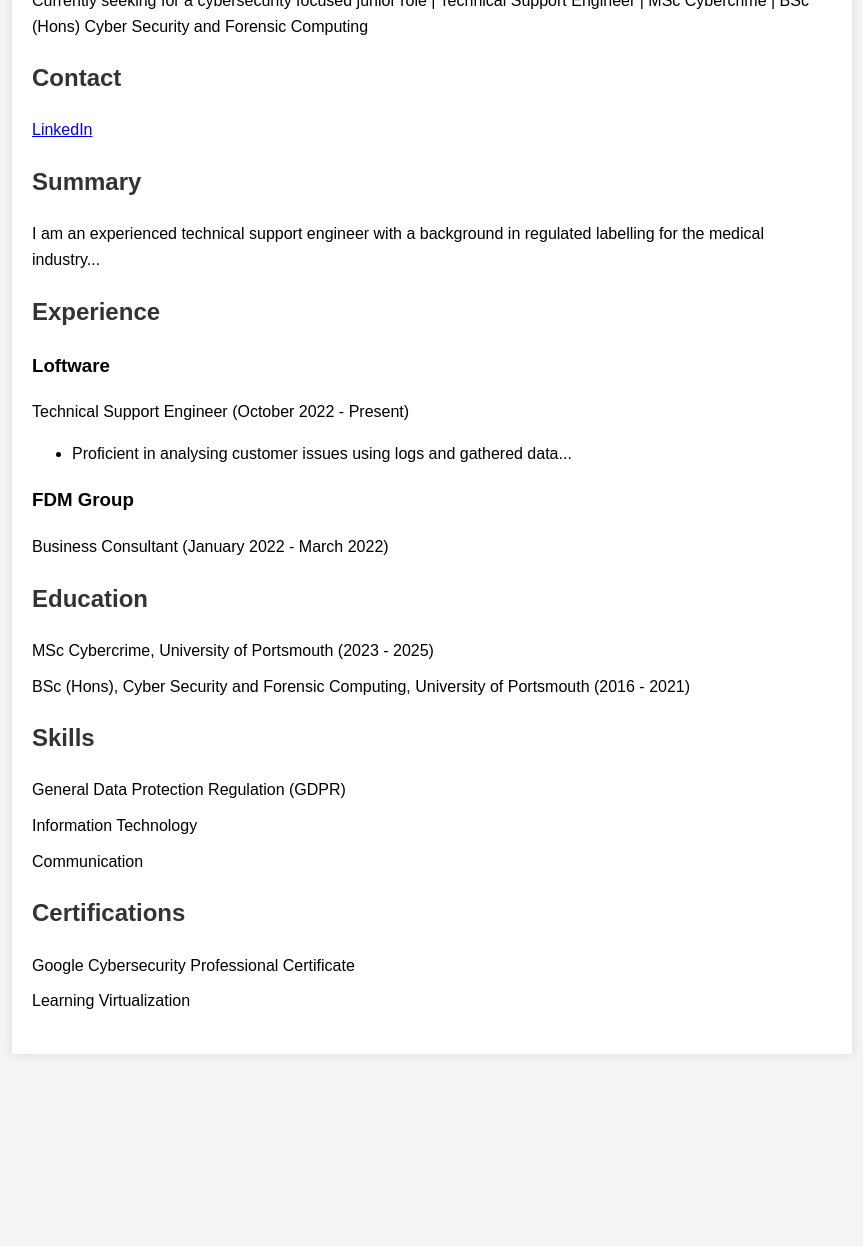
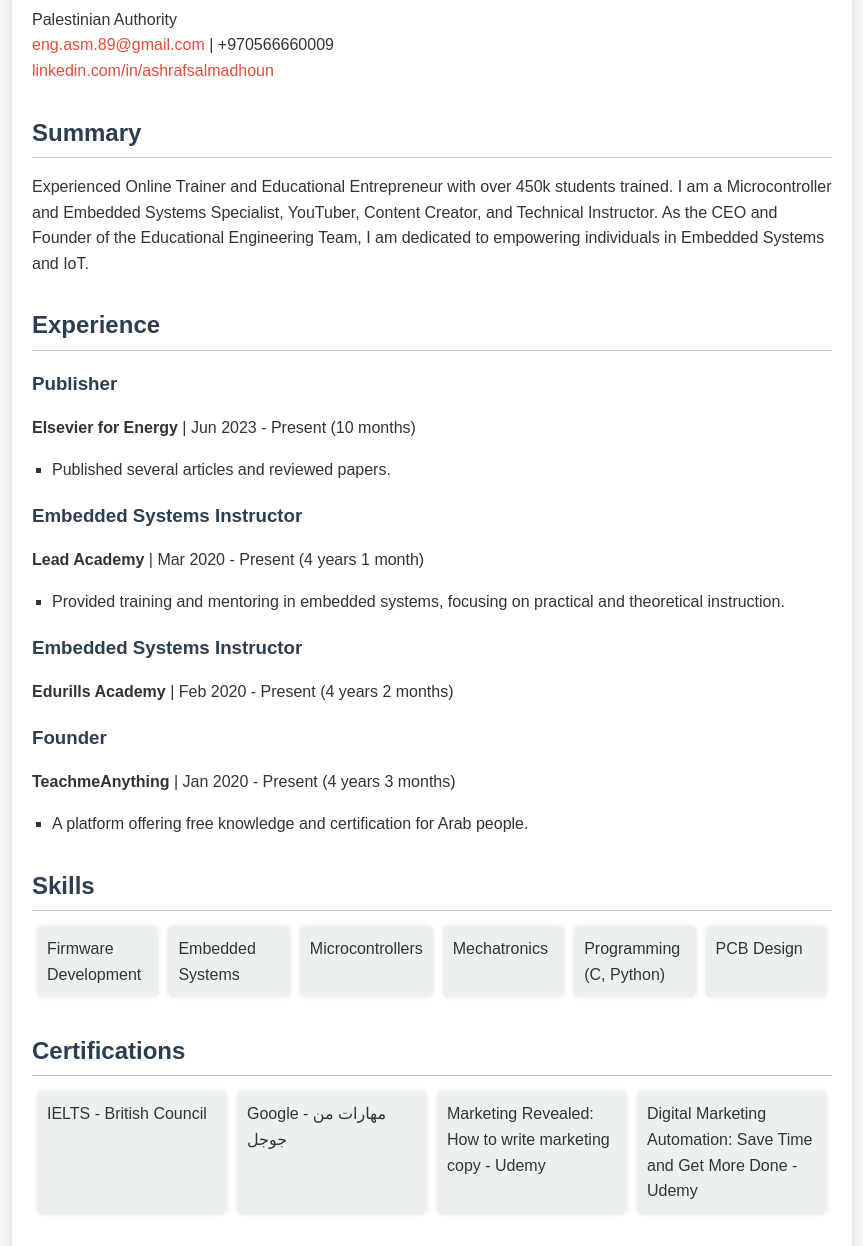
Before and after one commit to engasm89/CV, a plain HTML site: page index.html in a window 1280 px wide. Shown: the part 146-1392 px from the top of the page, without its empty margins (208-1071 px from the left). Before the commit the page ends 1220 px from the top, so only its background shows below. Drawn offline with Linux system fonts and the light colour scheme.

Commit message:
Update index.html

```diff
--- a/index.html
+++ b/index.html
@@ -4,89 +4,140 @@
     <meta charset="UTF-8">
     <meta http-equiv="X-UA-Compatible" content="IE=edge">
     <meta name="viewport" content="width=device-width, initial-scale=1.0">
-    <title>Abinaya Shanmuganathan - CV</title>
+    <title>Ashraf Al-Madhoun - Resume</title>
     <style>
         body {
             font-family: Arial, sans-serif;
             line-height: 1.6;
-            margin: 20px;
+            margin: 0;
             padding: 0;
-            background-color: #f4f4f4;
+            background-color: #f4f4f9;
+            color: #333;
         }
         .container {
             max-width: 800px;
-            margin: 0 auto;
+            margin: 20px auto;
+            padding: 20px;
             background: #fff;
-            padding: 20px;
             box-shadow: 0 0 10px rgba(0, 0, 0, 0.1);
         }
-        h1, h2 {
-            color: #333;
+        h1, h2, h3 {
+            color: #2c3e50;
+            margin-bottom: 10px;
         }
-        .section {
+        h1 {
+            font-size: 2.5em;
+            border-bottom: 2px solid #e74c3c;
+            padding-bottom: 10px;
+        }
+        h2 {
+            margin-top: 30px;
+            border-bottom: 1px solid #bdc3c7;
+            padding-bottom: 5px;
+        }
+        .contact, .section {
             margin-bottom: 20px;
         }
-        .contact, .skills, .education {
-            list-style: none;
-            padding: 0;
+        .contact a {
+            color: #e74c3c;
+            text-decoration: none;
         }
-        .contact li, .skills li, .education li {
-            margin-bottom: 10px;
+        .contact a:hover {
+            text-decoration: underline;
+        }
+        ul {
+            list-style-type: square;
+            padding-left: 20px;
+        }
+        .skills, .certifications {
+            display: flex;
+            flex-wrap: wrap;
+        }
+        .skills div, .certifications div {
+            flex: 1;
+            margin: 5px;
+            padding: 10px;
+            background: #ecf0f1;
+            border-radius: 5px;
+            box-shadow: 0 0 5px rgba(0, 0, 0, 0.1);
         }
     </style>
 </head>
 <body>
     <div class="container">
-        <h1>Abinaya Shanmuganathan</h1>
-        <p>Currently seeking for a cybersecurity focused junior role | Technical Support Engineer | MSc Cybercrime | BSc (Hons) Cyber Security and Forensic Computing</p>
-
-        <div class="section">
-            <h2>Contact</h2>
-            <ul class="contact">
-                <li><a href="https://www.linkedin.com/in/abinaya-shanmuganathan">LinkedIn</a></li>
-            </ul>
+        <h1>Ashraf Al-Madhoun</h1>
+        <div class="contact">
+            Palestinian Authority<br>
+            <a href="mailto:eng.asm.89@gmail.com">eng.asm.89@gmail.com</a> | +970566660009<br>
+            <a href="https://www.linkedin.com/in/ashrafsalmadhoun" target="_blank">linkedin.com/in/ashrafsalmadhoun</a>
         </div>
 
         <div class="section">
             <h2>Summary</h2>
-            <p>I am an experienced technical support engineer with a background in regulated labelling for the medical industry...</p>
+            <p>
+                Experienced Online Trainer and Educational Entrepreneur with over 450k students trained. I am a Microcontroller and Embedded Systems Specialist, YouTuber, Content Creator, and Technical Instructor. As the CEO and Founder of the Educational Engineering Team, I am dedicated to empowering individuals in Embedded Systems and IoT.
+            </p>
         </div>
 
         <div class="section">
             <h2>Experience</h2>
-            <h3>Loftware</h3>
-            <p>Technical Support Engineer (October 2022 - Present)</p>
+
+            <h3>Publisher</h3>
+            <p><strong>Elsevier for Energy</strong> | Jun 2023 - Present (10 months)</p>
             <ul>
-                <li>Proficient in analysing customer issues using logs and gathered data...</li>
+                <li>Published several articles and reviewed papers.</li>
             </ul>
-            <h3>FDM Group</h3>
-            <p>Business Consultant (January 2022 - March 2022)</p>
-            <!-- Add more experiences similarly -->
+
+            <h3>Embedded Systems Instructor</h3>
+            <p><strong>Lead Academy</strong> | Mar 2020 - Present (4 years 1 month)</p>
+            <ul>
+                <li>Provided training and mentoring in embedded systems, focusing on practical and theoretical instruction.</li>
+            </ul>
+
+            <h3>Embedded Systems Instructor</h3>
+            <p><strong>Edurills Academy</strong> | Feb 2020 - Present (4 years 2 months)</p>
+
+            <h3>Founder</h3>
+            <p><strong>TeachmeAnything</strong> | Jan 2020 - Present (4 years 3 months)</p>
+            <ul>
+                <li>A platform offering free knowledge and certification for Arab people.</li>
+            </ul>
+
+            <!-- Add more experience as needed in similar format -->
+        </div>
+
+        <div class="section">
+            <h2>Skills</h2>
+            <div class="skills">
+                <div>Firmware Development</div>
+                <div>Embedded Systems</div>
+                <div>Microcontrollers</div>
+                <div>Mechatronics</div>
+                <div>Programming (C, Python)</div>
+                <div>PCB Design</div>
+            </div>
+        </div>
+
+        <div class="section">
+            <h2>Certifications</h2>
+            <div class="certifications">
+                <div>IELTS - British Council</div>
+                <div>Google - مھارات من جوجل</div>
+                <div>Marketing Revealed: How to write marketing copy - Udemy</div>
+                <div>Digital Marketing Automation: Save Time and Get More Done - Udemy</div>
+            </div>
         </div>
 
         <div class="section">
             <h2>Education</h2>
-            <ul class="education">
-                <li>MSc Cybercrime, University of Portsmouth (2023 - 2025)</li>
-                <li>BSc (Hons), Cyber Security and Forensic Computing, University of Portsmouth (2016 - 2021)</li>
+            <h3>Bachelor's degree, Mechatronics Engineering</h3>
+            <p><strong>Faculty of Engineering And Information Technology, Al-Azhar University - Gaza</strong> | 2007 - 2011</p>
+            <ul>
+                <li>Graduated with a 95% GPA; thesis on "Sensors Interfacing with Embedded Systems to Measure Height and Weight of Human body."</li>
             </ul>
-        </div>
 
-        <div class="section">
-            <h2>Skills</h2>
-            <ul class="skills">
-                <li>General Data Protection Regulation (GDPR)</li>
-                <li>Information Technology</li>
-                <li>Communication</li>
-            </ul>
-        </div>
-
-        <div class="section">
-            <h2>Certifications</h2>
-            <ul class="skills">
-                <li>Google Cybersecurity Professional Certificate</li>
-                <li>Learning Virtualization</li>
-            </ul>
+            <h3>Embedded Systems Diploma</h3>
+            <p><strong>IM School</strong> | Jun 2021 - Jan 2022</p>
         </div>
     </div>
 </body>
```
